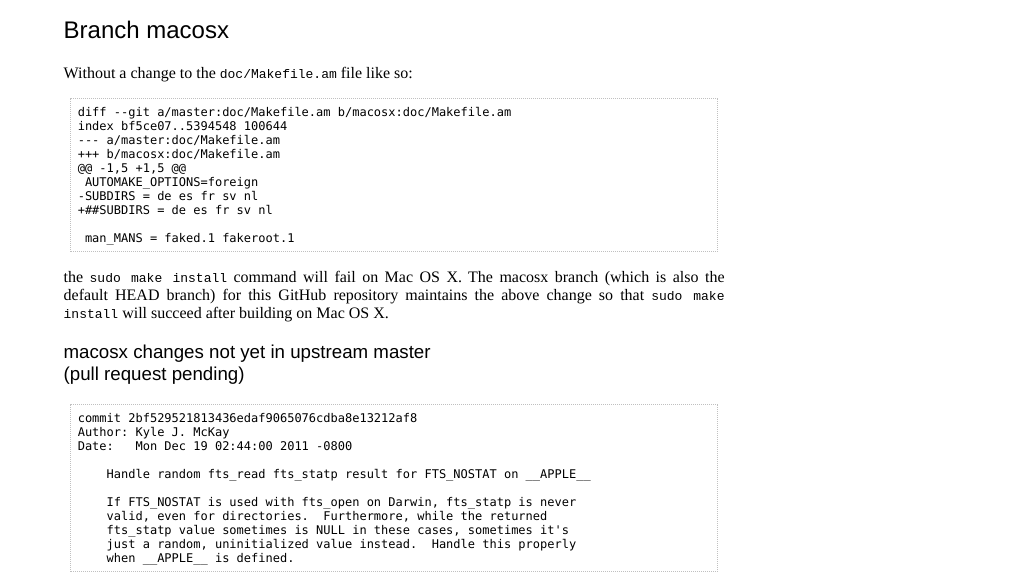
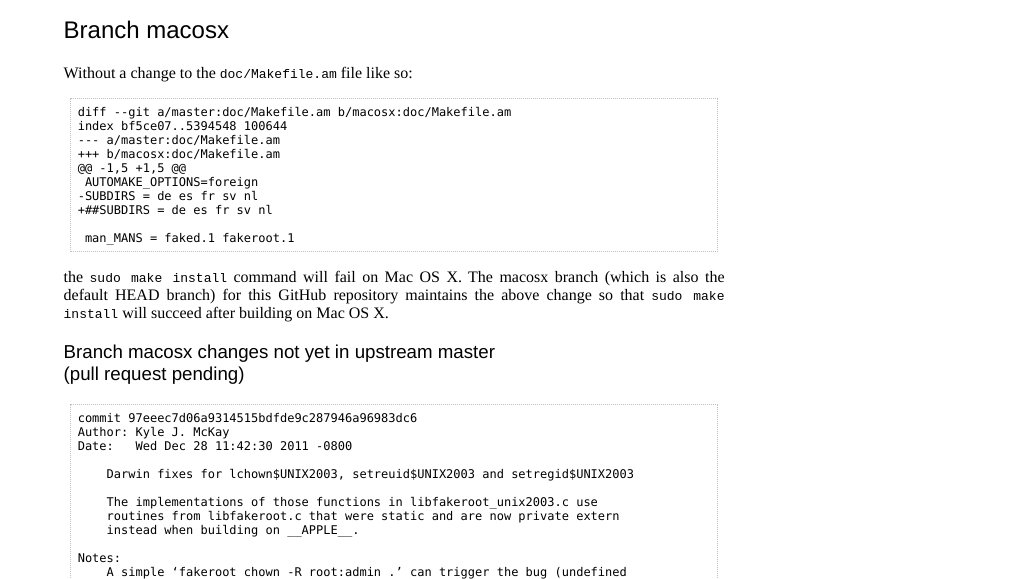
Before and after one commit to mackyle/fakeroot, a plain HTML site: page index.html in a window 1280 px wide. Shown: the part 373-952 px from the top of the page, without its empty margins (246-1280 px from the left). Drawn offline with Linux system fonts and the light colour scheme.

Commit message:
Update with latest changes

```diff
--- a/index.html
+++ b/index.html
@@ -79,8 +79,28 @@ index bf5ce07..5394548 100644
 </pre>
 <p>the <tt>sudo make install</tt> command will fail on Mac OS X.  The macosx branch (which is also the default HEAD branch) for this GitHub repository maintains the above change so that <tt>sudo make install</tt> will succeed after building on Mac OS X.</p>
 
-<h3>macosx changes not yet in upstream master<br />(pull request pending)</h3>
+<h3>Branch macosx changes not yet in upstream master<br />(pull request pending)</h3>
 <pre class="inset">
+commit 97eeec7d06a9314515bdfde9c287946a96983dc6
+Author: Kyle J. McKay
+Date:   Wed Dec 28 11:42:30 2011 -0800
+
+    Darwin fixes for lchown$UNIX2003, setreuid$UNIX2003 and setregid$UNIX2003
+
+    The implementations of those functions in libfakeroot_unix2003.c use
+    routines from libfakeroot.c that were static and are now private extern
+    instead when building on __APPLE__.
+
+Notes:
+    A simple &#x2018;fakeroot chown -R root:admin .&#x2019; can trigger the bug (undefined
+    symbol) if any symbolic links are visited.
+
+commit 44c43b02e34e8308b39fe89092cae3043886b7bf
+Author: Kyle J. McKay
+Date:   Wed Dec 21 03:54:30 2011 -0800
+
+    Adjust suggested Mac OS X 10.4 build instructions
+
 commit 2bf529521813436edaf9065076cdba8e13212af8
 Author: Kyle J. McKay
 Date:   Mon Dec 19 02:44:00 2011 -0800
@@ -92,6 +112,10 @@ Date:   Mon Dec 19 02:44:00 2011 -0800
     fts_statp value sometimes is NULL in these cases, sometimes it's
     just a random, uninitialized value instead.  Handle this properly
     when __APPLE__ is defined.
+
+Notes:
+    Simply doing &#x2018;fakeroot find . -print&#x2019; will often trigger a crash
+    without this fix.
 </pre>
 
 <h2>Supported OS X Versions</h2>
```
